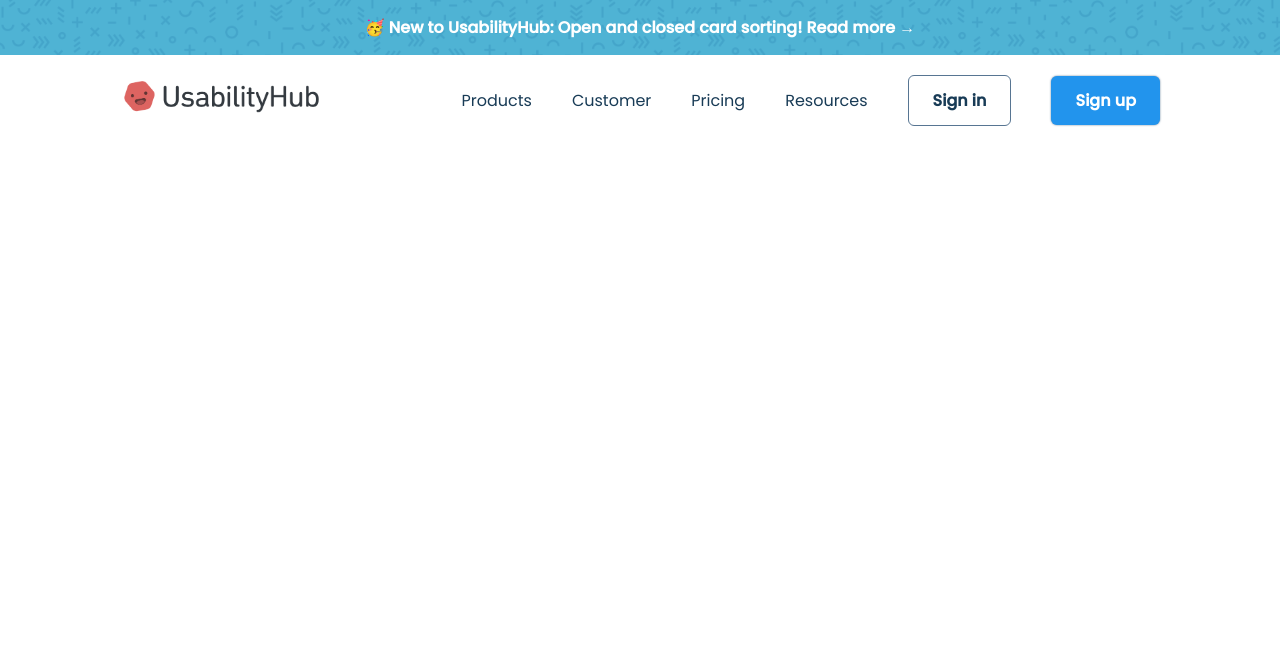
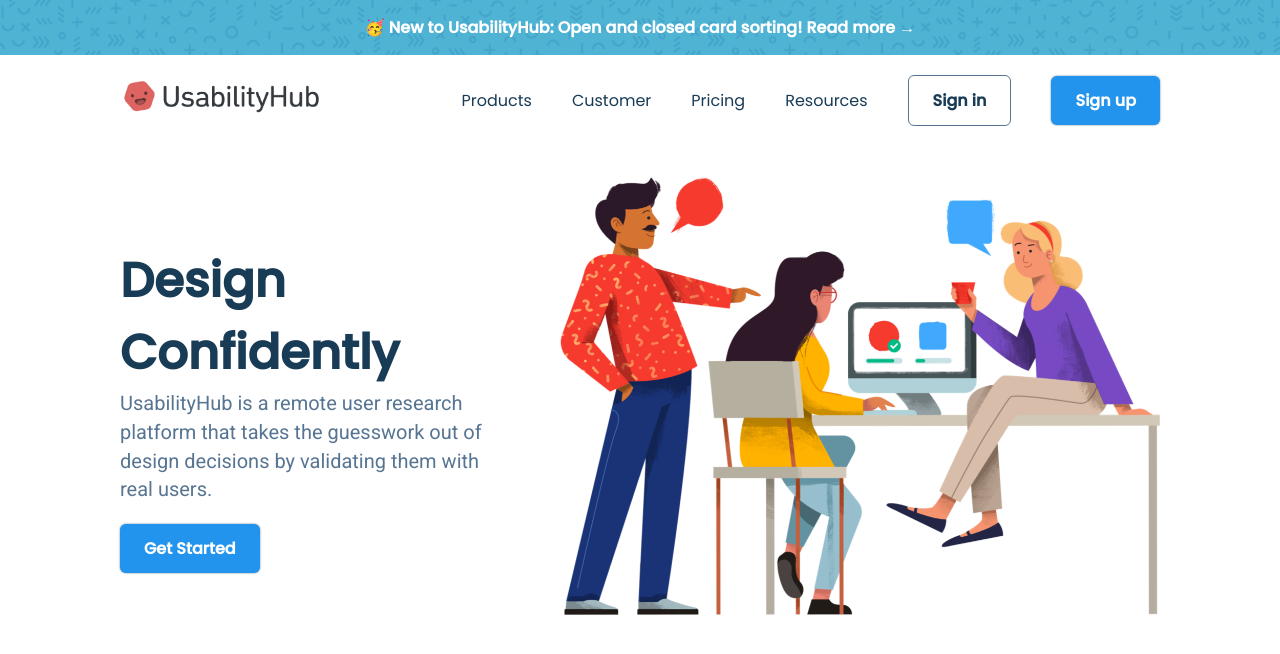
Before and after one commit to DeveloperMonirBD/modern-web-project, a plain HTML site: page index.html in a window 1280 px wide. Drawn offline with Linux system fonts and the light colour scheme.

Commit message:
header section done

```diff
--- a/index.html
+++ b/index.html
@@ -43,9 +43,21 @@
   </nav>
 
 
+<!-- header section -->
+
   <header>
-    <div class="container">
+    <div class="container header-section flex">
+      <div class="header-left">
+        <h1>Design Confidently</h1>
+        <p>UsabilityHub is a remote user research platform that takes the guesswork out of design decisions by validating them
+          with
+          real users.</p>
+        <a href="#" class="primary-button get-started-button">Get Started</a>
+      </div>
 
+      <div class="header-right">
+        <img src="./assets/asset 1.png" alt="">
+      </div>
     </div>
   </header>
 
--- a/style.css
+++ b/style.css
@@ -1,6 +1,7 @@
 @import url('https://fonts.googleapis.com/css2?family=Poppins:wght@400;500&family=Roboto:wght@400;700&display=swap');
 
 /* resets */
+
 * {
     margin: 0;
     padding: 0;
@@ -47,6 +48,7 @@ a {
 ul {
   list-style: none;
 }
+
 
 /* utility classes */
 
@@ -104,8 +106,6 @@ ul {
 }
 
 
-
-
 /* top banner */
 
 .top-banner {
@@ -138,3 +138,29 @@ ul {
   justify-content: end;
   gap: 40px;
 }
+
+
+/* header section */
+header {
+  padding: 50px var(--padding-inline-section);
+}
+.header-section {
+  justify-content: center;
+  gap: 50px
+}
+
+.header-left {
+  max-width: 40vw;
+}
+
+.header-left h1{
+  margin-top: 20px;
+}
+
+.get-started-button {
+  margin-top: 20px;
+}
+
+.header-right img {
+  width: 600px;
+}
```
